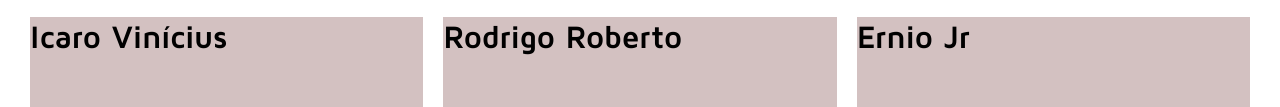
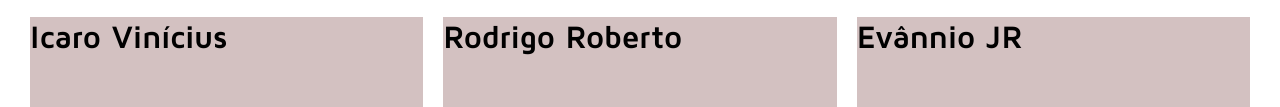
Before and after one commit to PedroMiranda243/TrabalhoWeb03-06-24, a plain HTML site: page html/about-us.html in a window 1280 px wide. Shown: the part 355-462 px from the top of the page. Drawn offline with Linux system fonts and the light colour scheme.

Commit message:
Atualização nome participante

```diff
--- a/html/about-us.html
+++ b/html/about-us.html
@@ -41,7 +41,7 @@
                 <h1>Rodrigo Roberto</h1>
             </div>
             <div class="container-jr">
-                <h1>Ernio Jr</h1>
+                <h1>Evânnio JR</h1>
             </div>
         </div>
     </main>
```
